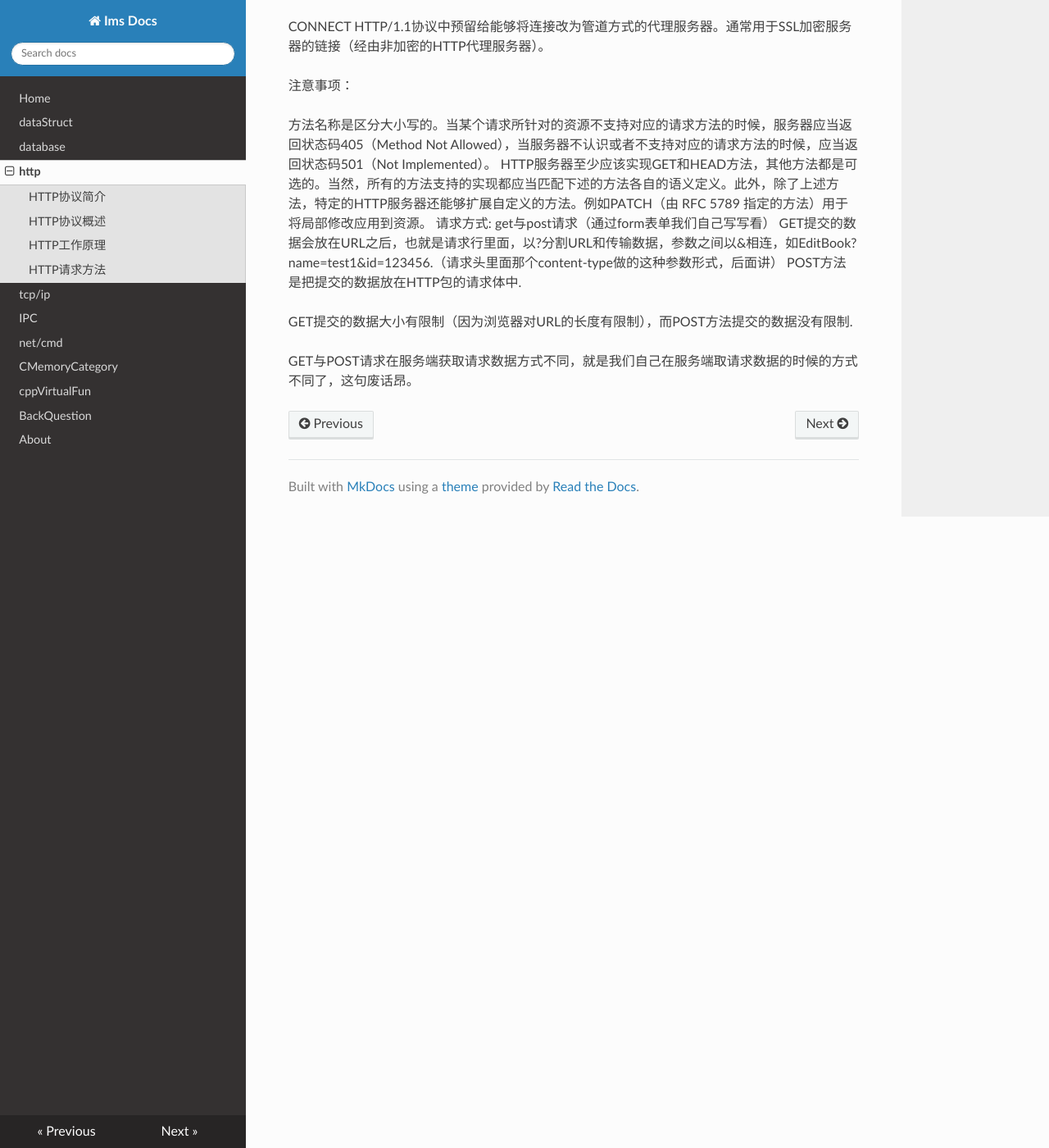
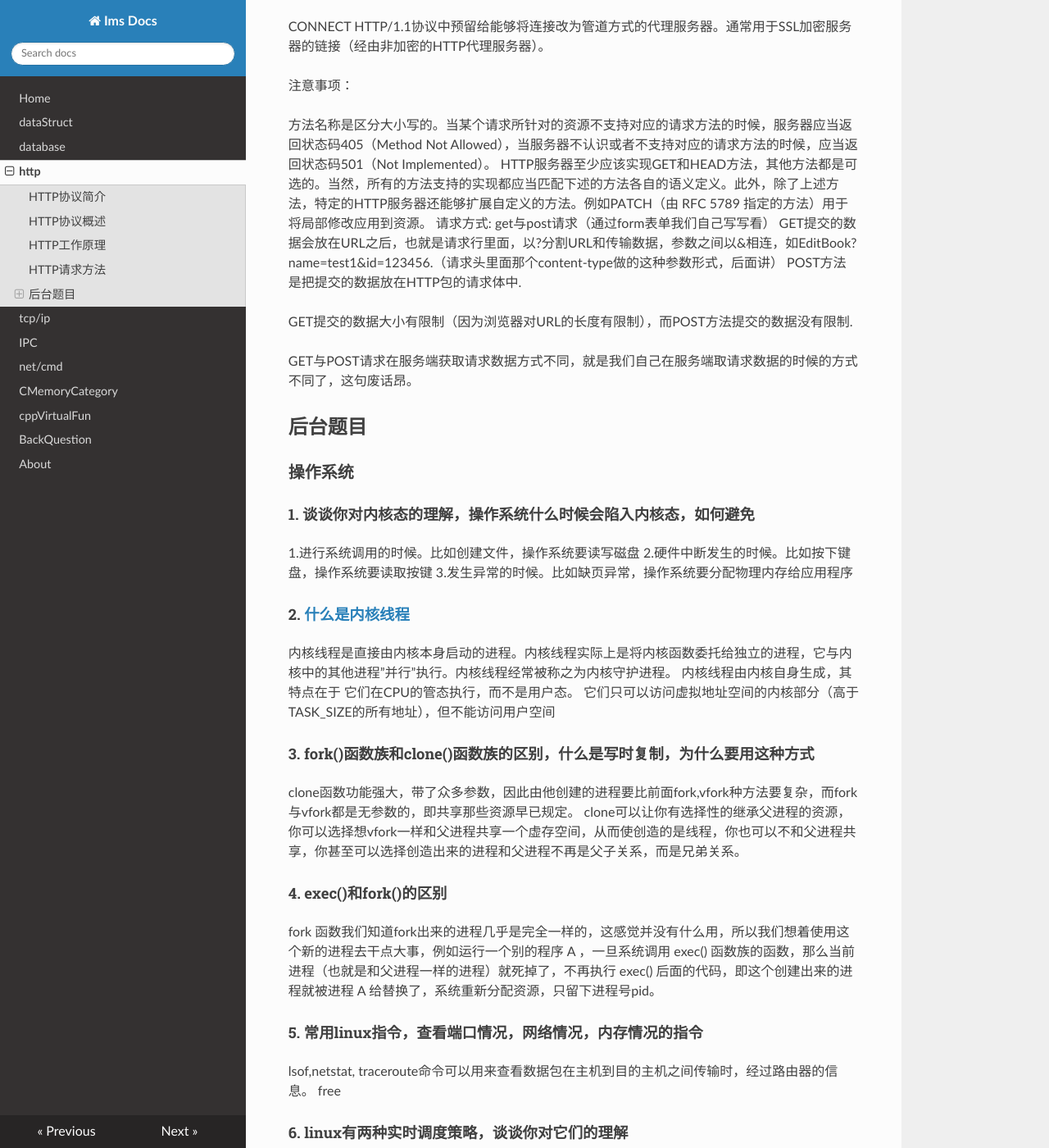
Before and after one commit to ims0/mkdocs, an MkDocs documentation site: the page built from docs/http.md, in a window 1280 px wide and 1400 px high, scrolled down 2319 px. Shown: the whole window at 82% size. Built offline with MkDocs 1.6.1, drawn with Linux system fonts in a browser that asks for light colours; nearby versions of some CDN libraries; some of the changed text lies outside the part shown.

Commit message:
add question

```diff
--- a/docs/http.md
+++ b/docs/http.md
@@ -82,3 +82,65 @@ GET提交的数据会放在URL之后，也就是请求行里面，以?分割URL
 GET提交的数据大小有限制（因为浏览器对URL的长度有限制），而POST方法提交的数据没有限制.
 
 GET与POST请求在服务端获取请求数据方式不同，就是我们自己在服务端取请求数据的时候的方式不同了，这句废话昂。
+
+
+## 后台题目
+
+### 操作系统
+#### 1. 谈谈你对内核态的理解，操作系统什么时候会陷入内核态，如何避免
+
+1.进行系统调用的时候。比如创建文件，操作系统要读写磁盘
+2.硬件中断发生的时候。比如按下键盘，操作系统要读取按键
+3.发生异常的时候。比如缺页异常，操作系统要分配物理内存给应用程序
+
+#### 2. [什么是内核线程](https://www.cnblogs.com/alantu2018/p/8526916.html)
+
+内核线程是直接由内核本身启动的进程。内核线程实际上是将内核函数委托给独立的进程，它与内核中的其他进程”并行”执行。内核线程经常被称之为内核守护进程。
+内核线程由内核自身生成，其特点在于
+它们在CPU的管态执行，而不是用户态。
+它们只可以访问虚拟地址空间的内核部分（高于TASK_SIZE的所有地址），但不能访问用户空间
+
+#### 3. fork()函数族和clone()函数族的区别，什么是写时复制，为什么要用这种方式
+clone函数功能强大，带了众多参数，因此由他创建的进程要比前面fork,vfork种方法要复杂，而fork与vfork都是无参数的，即共享那些资源早已规定。
+clone可以让你有选择性的继承父进程的资源，你可以选择想vfork一样和父进程共享一个虚存空间，从而使创造的是线程，你也可以不和父进程共享，你甚至可以选择创造出来的进程和父进程不再是父子关系，而是兄弟关系。
+#### 4. exec()和fork()的区别
+fork 函数我们知道fork出来的进程几乎是完全一样的，这感觉并没有什么用，所以我们想着使用这个新的进程去干点大事，例如运行一个别的程序 A ，一旦系统调用 exec() 函数族的函数，那么当前进程（也就是和父进程一样的进程）就死掉了，不再执行 exec() 后面的代码，即这个创建出来的进程就被进程 A 给替换了，系统重新分配资源，只留下进程号pid。
+#### 5. 常用linux指令，查看端口情况，网络情况，内存情况的指令
+lsof,netstat,
+traceroute命令可以用来查看数据包在主机到目的主机之间传输时，经过路由器的信息。
+free
+
+#### 6. linux有两种实时调度策略，谈谈你对它们的理解
+#### 7. linux提供了哪些同步方法
+#### 8. 谈谈对linux中信号量的理解
+
+### 网络
+#### 1. 如何判断一个你打向的ip在国内还是国外，用什么工具？
+#### 2. 判断你的请求数据包被转发了几次，路径是什么，用什么工具？
+traceroute命令可以用来查看数据包在主机到目的主机之间传输时，经过路由器的信息。
+#### 3. Http状态码 205、401、403、503是什么
+#### 4. 内部接口互相调用，如果要增加鉴权，鉴权是放在header里还是body里，为什么
+#### 5. 外部接口调用，如果要有防重放的攻击检测，如何保证安全性
+#### 6. tcp为什么要四次挥手，为什么不是三次
+#### 7. http1.0和1.1的区别 1.1和2的最大区别
+#### 8. ssl和https
+#### 9. 洪水攻击原理
+
+### 数据结构
+#### 1. 什么是堆，什么场景下用堆
+#### 2. 你有看过什么语言下的数据结构相关的sdk源码，有看过STL中的吗（C++问题就不列举了）
+#### 3. 有实现过某种二叉平衡树吗，难点在哪里，红黑树呢
+#### 4. map为什么能o(1)时间复杂度完成set/get操作，hashMap扩容如何保证在新的map里hash取到原来的值，并且这种hash是公平的
+
+### 组成原理
+#### 1. cpu栈寄存器 指针寄存器
+#### 2. smp对称多处理器 是如何在总线上实现信号的同步，如何实现各个cpu中缓存行的一致性
+#### 3. 有研究过x86吗
+#### 4. l1 l2 l3 cache
+
+### 算法
+#### 1. 给n个人 再给n个人的朋友关系 1-2这种表示1和2是朋友 2和1也是朋友，再给一个int k，问能否把这n个人分成k组，每组的人彼此都不是朋友，如果能，输出这种结果
+####
+#### 2. excel里的列数如下 A,B,C…Z…AA,AB,AC…AZ,BA…AAA…给你一个字符串 问它是excel里的多少列 如AB就是28列
+####
+#### 3. 一个正整数k 问有没有一个所有位数都是1的数字，正好整除这个k，如果有，返回所有合法数中最小的那个的的位数，没有返回-1，如给你3，那么111是合法数中最小的，返回3
```
Also changed, not shown: docs/cppVirtualFun.md (line endings or trailing spaces), docs/dataStruct.md (line endings or trailing spaces), docs/database.md (line endings or trailing spaces), docs/index.md (line endings or trailing spaces), mkdocs.yml (line endings or trailing spaces), 3 other files.
